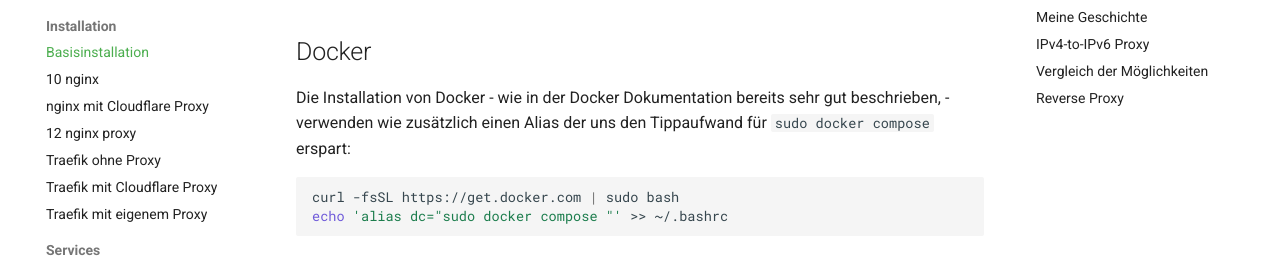
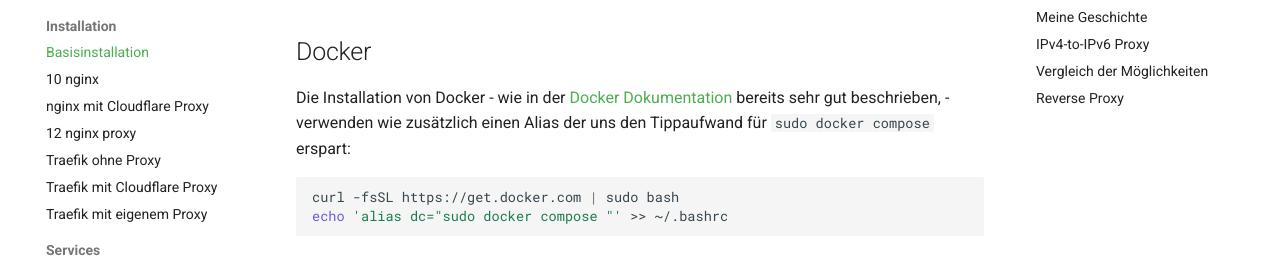
Before and after one commit to felbinger/AdminGuide, an MkDocs documentation site: the page built from docs/installation/05_base.md, in a window 1280 px wide and 900 px high, scrolled down 495 px. Shown: the part 172-442 px from the top of the window. Built offline with MkDocs 1.6.1 and Material for MkDocs 9.7.7, drawn with Linux system fonts in a browser that asks for light colours; comment, search, counter and statistics services are not loaded; part of the change alters nothing that is shown.

````diff
--- a/docs/installation/05_base.md
+++ b/docs/installation/05_base.md
@@ -26,8 +26,9 @@ usermod -aG sudo,admin nicof2000
 
 ## Docker
 
-Die Installation von Docker - wie in der Docker Dokumentation bereits sehr gut beschrieben, -
-verwenden wie zusätzlich einen Alias der uns den Tippaufwand für `sudo docker compose` erspart:
+Die Installation von Docker - wie in der [Docker Dokumentation](https://docs.docker.com/engine/install/debian/)
+bereits sehr gut beschrieben, - verwenden wie zusätzlich einen Alias der uns den
+Tippaufwand für `sudo docker compose` erspart:
 
 ```shell
 curl -fsSL https://get.docker.com | sudo bash
````
